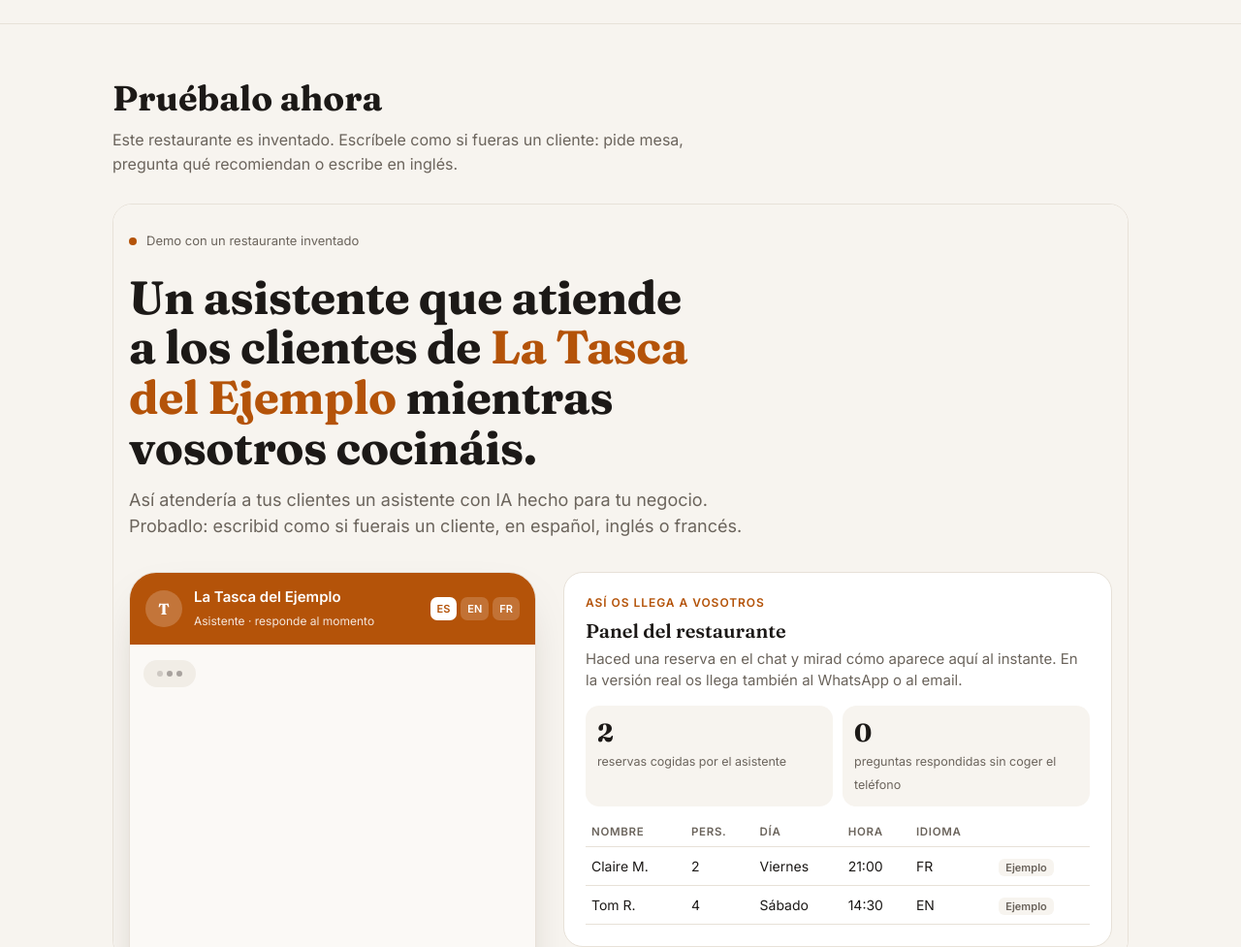
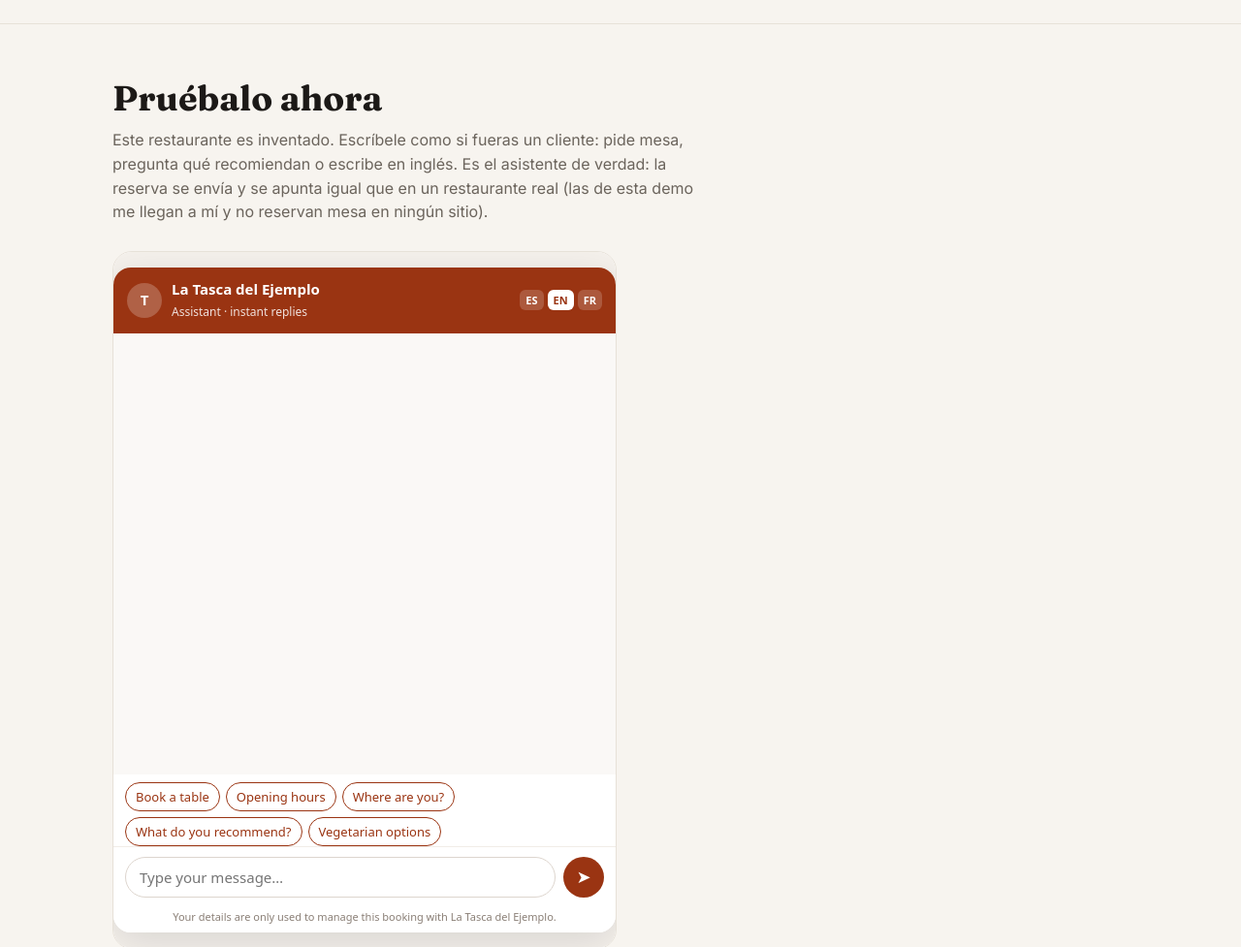
Before and after one commit to juliogomhoc-png/demos-ia, a plain HTML site: page index.html in a window 1280 px wide. Shown: the part 1180-2157 px from the top of the page at 97% size. Drawn offline with Linux system fonts and the light colour scheme.

Commit message:
La web enseña el asistente real

```diff
--- a/index.html
+++ b/index.html
@@ -51,7 +51,7 @@ h2{font:700 clamp(26px,3.6vw,36px)/1.15 Fraunces,serif;margin-bottom:10px}
 .card h3{font:600 18px/1.25 Fraunces,serif;margin-bottom:6px}
 .card p{color:var(--muted);font-size:15px}
 .num{width:30px;height:30px;border-radius:9px;background:var(--acc);color:#fff;display:grid;place-items:center;font-weight:700;margin-bottom:12px}
-.demo-frame{width:100%;height:780px;border:1px solid var(--line);border-radius:20px;background:#fff}
+.demo-frame{width:100%;max-width:520px;display:block;height:720px;border:1px solid var(--line);border-radius:20px;background:#fff}
 @media(max-width:860px){.demo-frame{display:none}}
 .tags{display:flex;flex-wrap:wrap;gap:8px}
 .tags span{background:var(--card);border:1px solid var(--line);border-radius:999px;padding:7px 13px;font-size:14px}
@@ -85,7 +85,7 @@ footer{padding:36px 0 50px;color:var(--muted);font-size:13.5px;border-top:1px so
       <p class="lead">Coge reservas, responde a las preguntas de siempre (horario, carta, cómo llegar) en español, inglés y francés, y te lo pasa todo por WhatsApp. Para restaurantes y negocios de Granada.</p>
       <div class="ctas">
         <a class="btn" href="#pedir">Pide tu demo gratis</a>
-        <a class="btn ghost" href="ejemplo/">Probar un ejemplo</a>
+        <a class="btn ghost" href="asistente/pagina.html?n=ejemplo">Probar un ejemplo</a>
       </div>
       <p class="mini">Te preparo la demo con los datos de tu negocio. Sin llamadas y sin compromiso.</p>
     </div>
@@ -118,9 +118,9 @@ footer{padding:36px 0 50px;color:var(--muted);font-size:13.5px;border-top:1px so
 <section>
   <div class="wrap">
     <h2>Pruébalo ahora</h2>
-    <p class="sub">Este restaurante es inventado. Escríbele como si fueras un cliente: pide mesa, pregunta qué recomiendan o escribe en inglés.</p>
-    <iframe class="demo-frame" src="ejemplo/" title="Demo de asistente con un restaurante inventado" loading="lazy"></iframe>
-    <p style="margin-top:14px"><a class="btn" href="ejemplo/">Abrir la demo a pantalla completa</a></p>
+    <p class="sub">Este restaurante es inventado. Escríbele como si fueras un cliente: pide mesa, pregunta qué recomiendan o escribe en inglés. Es el asistente de verdad: la reserva se envía y se apunta igual que en un restaurante real (las de esta demo me llegan a mí y no reservan mesa en ningún sitio).</p>
+    <iframe class="demo-frame" src="asistente/pagina.html?n=ejemplo" title="Demo de asistente con un restaurante inventado" loading="lazy"></iframe>
+    <p style="margin-top:14px"><a class="btn" href="asistente/pagina.html?n=ejemplo">Abrir la demo a pantalla completa</a></p>
   </div>
 </section>
 
```
